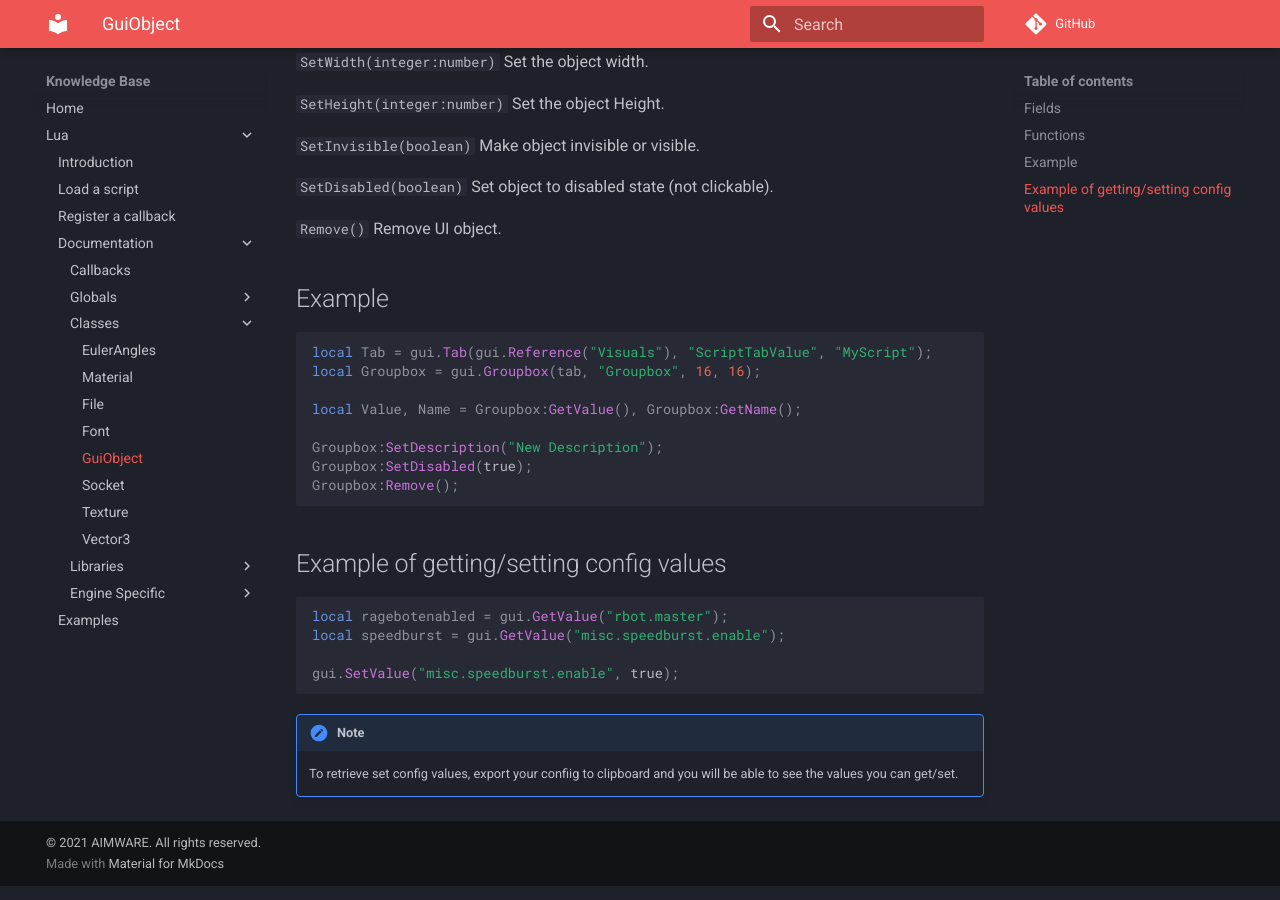
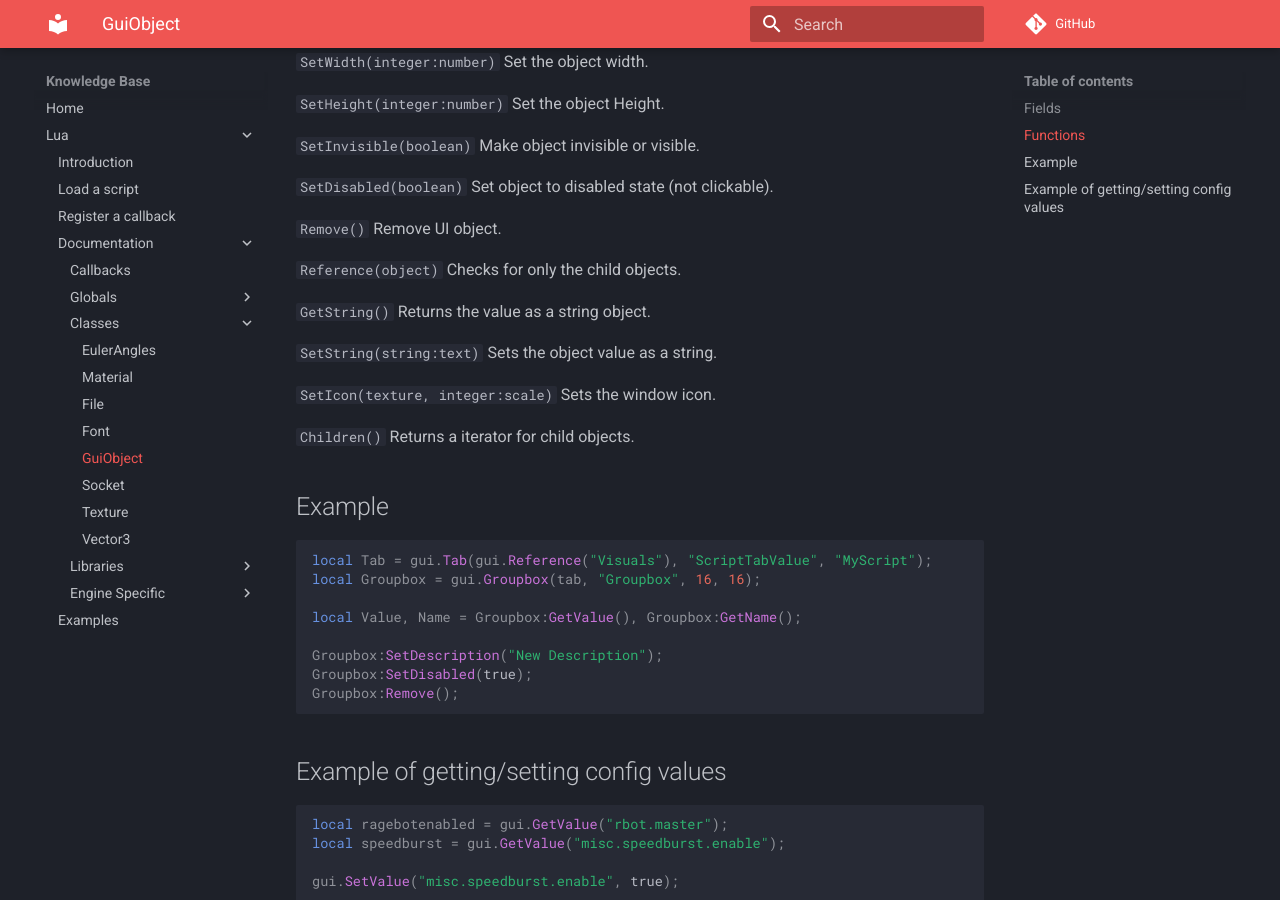
Before and after one commit to Ninaligo/aimware-web-kb, an MkDocs documentation site: the page built from private/lua/docs/class/guiobject.md, in a window 1280 px wide and 900 px high, scrolled down 797 px. Built offline with MkDocs 1.6.1 and Material for MkDocs 9.7.7, drawn with Linux system fonts in a browser that asks for light colours; comment, search, counter and statistics services are not loaded.

Commit message:
Add a bunch of undocumented stuff

````diff
--- a/mkdocs.yml
+++ b/mkdocs.yml
@@ -87,7 +87,12 @@ nav:
                     - Read: lua/docs/library/file/read.md
                     - Write: lua/docs/library/file/write.md
                 - Gui:
+                    - Reference: lua/docs/library/gui/reference.md
+                    - XML: lua/docs/library/gui/reference.md
+                    - Elements: lua/docs/library/gui/elements.md
+                    - Attributes: lua/docs/library/gui/attributes.md
                     - Button: lua/docs/library/gui/button.md
+                    - RadioButton: lua/docs/library/gui/radiobutton.md
                     - Checkbox: lua/docs/library/gui/checkbox.md
                     - Color Picker: lua/docs/library/gui/colorpicker.md
                     - Combobox: lua/docs/library/gui/combobox.md
@@ -100,6 +105,7 @@ nav:
                     - Multibox: lua/docs/library/gui/multibox.md
                     - Slider: lua/docs/library/gui/slider.md
                     - Tab: lua/docs/library/gui/tab.md
+                    - Tablist: lua/docs/library/gui/tablist.md
                     - Text: lua/docs/library/gui/text.md
                     - Window: lua/docs/library/gui/window.md
                 - HTTP:
--- a/private/lua/docs/class/guiobject.md
+++ b/private/lua/docs/class/guiobject.md
@@ -39,6 +39,16 @@ This class has no fields.
 
 ```Remove()``` Remove UI object.
 
+```Reference(object)``` Checks for only the child objects.
+
+```GetString()``` Returns the value as a string object.
+
+```SetString(string:text)``` Sets the object value as a string.
+
+```SetIcon(texture, integer:scale)``` Sets the window icon.
+
+```Children()``` Returns a iterator for child objects.
+
 ## Example
 ```lua
 local Tab = gui.Tab(gui.Reference("Visuals"), "ScriptTabValue", "MyScript");
````
Also changed, not shown: private/lua/docs/library/gui/attributes.md (added), private/lua/docs/library/gui/elements.md (added), private/lua/docs/library/gui/radiobutton.md (added), private/lua/docs/library/gui/reference.md (added), private/lua/docs/library/gui/tablist.md (added), private/lua/docs/library/gui/xml.md (added).
